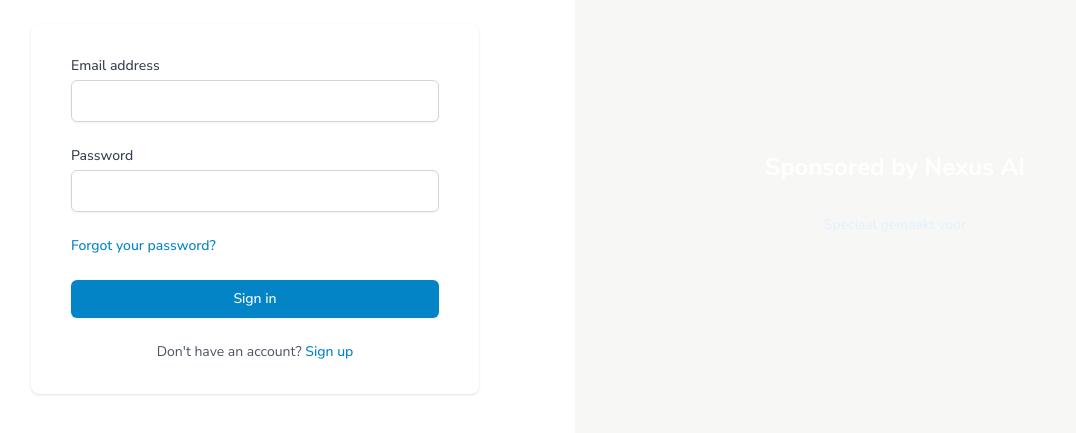
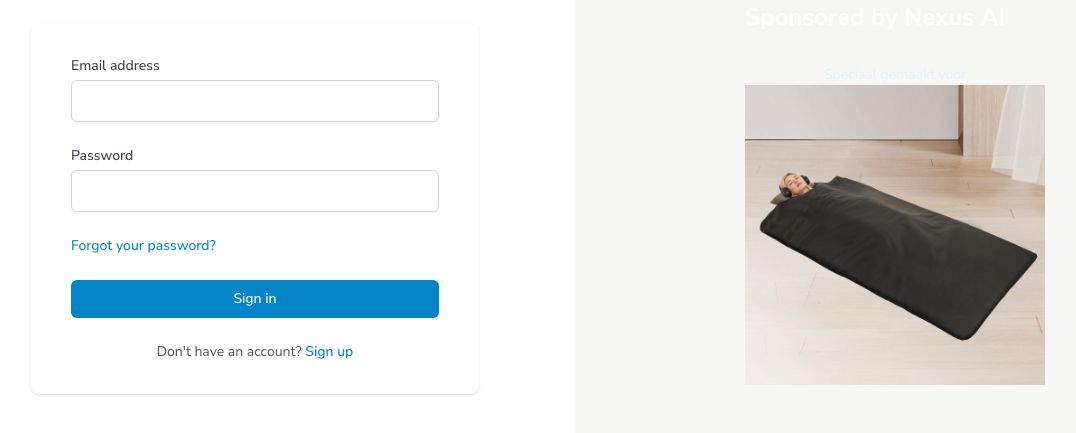
Before and after one commit to NexusAI-Solutions/qh-management-app, a Next.js app in the folder nextjs/: page /auth/login in a window 1280 px wide. Shown: the part 207-640 px from the top of the page, without its empty margins (65-1141 px from the left). Built offline with nearby package versions, Linux system fonts and the light colour scheme; no server answers.

Commit message:
add lijkzak

```diff
--- a/nextjs/src/app/auth/layout.tsx
+++ b/nextjs/src/app/auth/layout.tsx
@@ -1,3 +1,5 @@
+import Image from "next/image";
+
 export default function AuthLayout({
                                        children,
                                    }: {
@@ -31,6 +33,12 @@ export default function AuthLayout({
                             <p className="text-primary-100 text-sm">
                                 Speciaal gemaakt voor {productName}
                             </p>
+                            <Image
+                                src="/331777d9e2a04a46bf61b1f6082a8ddc.png"
+                                alt="Lijkzak"
+                                width={300}
+                                height={300}
+                            />
                         </div>
                     </div>
                 </div>
```
Also changed, not shown: nextjs/public/331777d9e2a04a46bf61b1f6082a8ddc.png (added).
